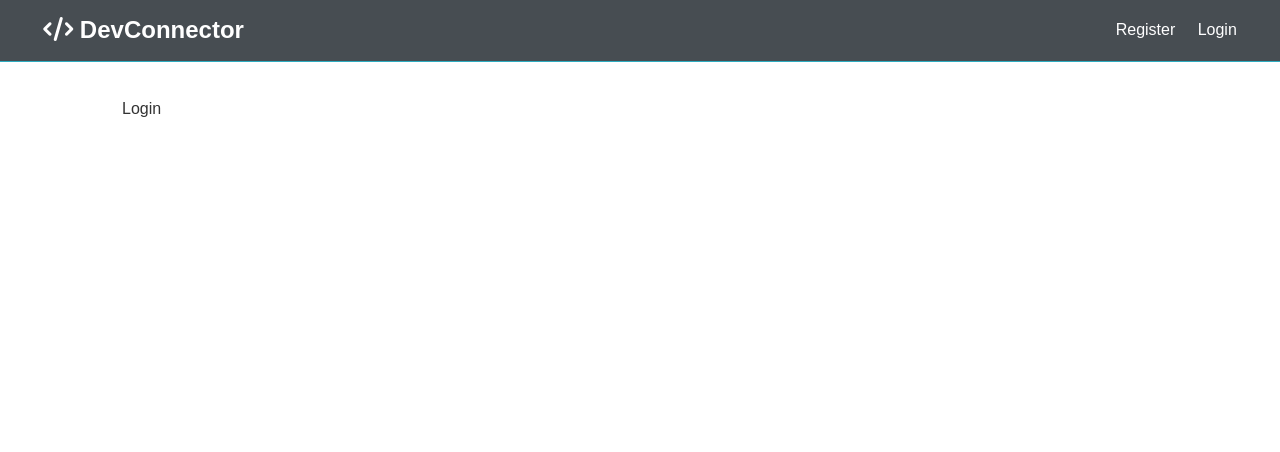
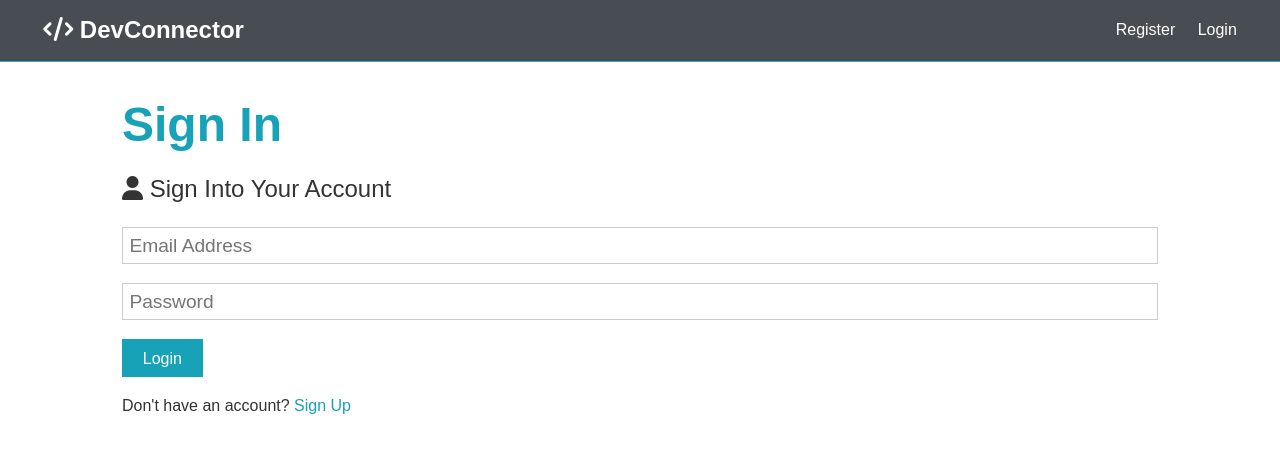
Before and after one commit to guzzz-12/dev-connector, a React (Create React App) app in the folder client/: page /login in a window 1280 px wide. Shown: the top 452 px of the page. Built offline with nearby package versions, Linux system fonts and the light colour scheme.

Commit message:
Estructura básica del formulario de login

```diff
--- a/client/src/components/auth/Login.js
+++ b/client/src/components/auth/Login.js
@@ -1,10 +1,58 @@
-import React from 'react';
+import React, {useState} from "react";
+import {Link} from "react-router-dom";
 
 const Login = () => {
+  const [formData, setFormData] = useState({
+    email: "",
+    password: ""
+  });
+
+  const {email, password} = formData;
+
+  const onChangeHandler = (e) => {
+    setFormData({
+      ...formData,
+      [e.target.name]: e.target.value
+    })
+  }
+
+  const submitHandler = (e) => {
+    e.preventDefault();
+    console.log("Success");
+  }
+
   return (
-    <div>
-      Login
-    </div>
+    <React.Fragment>
+      <h1 className="large text-primary">Sign In</h1>
+      <p className="lead"><i className="fas fa-user"></i> Sign Into Your Account</p>
+      <form className="form" onSubmit={submitHandler}>
+        <div className="form-group">
+          <input
+            type="email"
+            placeholder="Email Address"
+            name="email"
+            value={email}
+            onChange={e => onChangeHandler(e)}
+            required
+          />
+        </div>
+        <div className="form-group">
+          <input
+            type="password"
+            placeholder="Password"
+            name="password"
+            minLength="6"
+            value={password}
+            onChange={e => onChangeHandler(e)}
+            required
+          />
+        </div>
+        <input type="submit" className="btn btn-primary" value="Login" />
+      </form>
+      <p className="my-1">
+        Don't have an account? <Link to="/register">Sign Up</Link>
+      </p>
+    </React.Fragment>
   );
 }
 
--- a/client/src/components/auth/Register.js
+++ b/client/src/components/auth/Register.js
@@ -49,6 +49,7 @@ const Register = () => {
             name="email"
             value={email}
             onChange={e => onChangeHandler(e)}
+            required
           />
           <small className="form-text"
             >This site uses Gravatar so if you want a profile image, use a
@@ -63,6 +64,7 @@ const Register = () => {
             minLength="6"
             value={password}
             onChange={e => onChangeHandler(e)}
+            required
           />
         </div>
         <div className="form-group">
@@ -73,6 +75,7 @@ const Register = () => {
             minLength="6"
             value={passwordConfirm}
             onChange={e => onChangeHandler(e)}
+            required
           />
         </div>
         <input type="submit" className="btn btn-primary" value="Register" />
```
